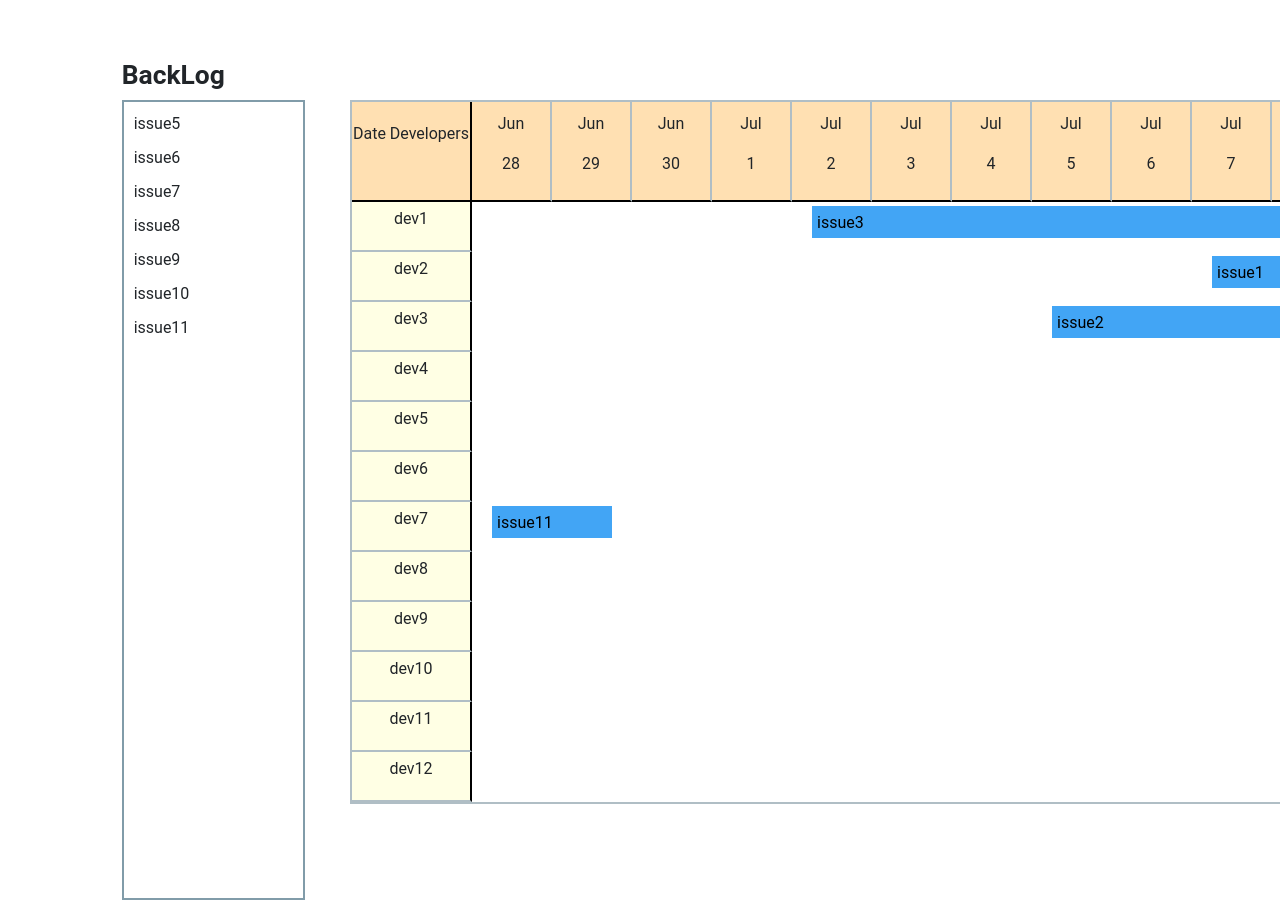
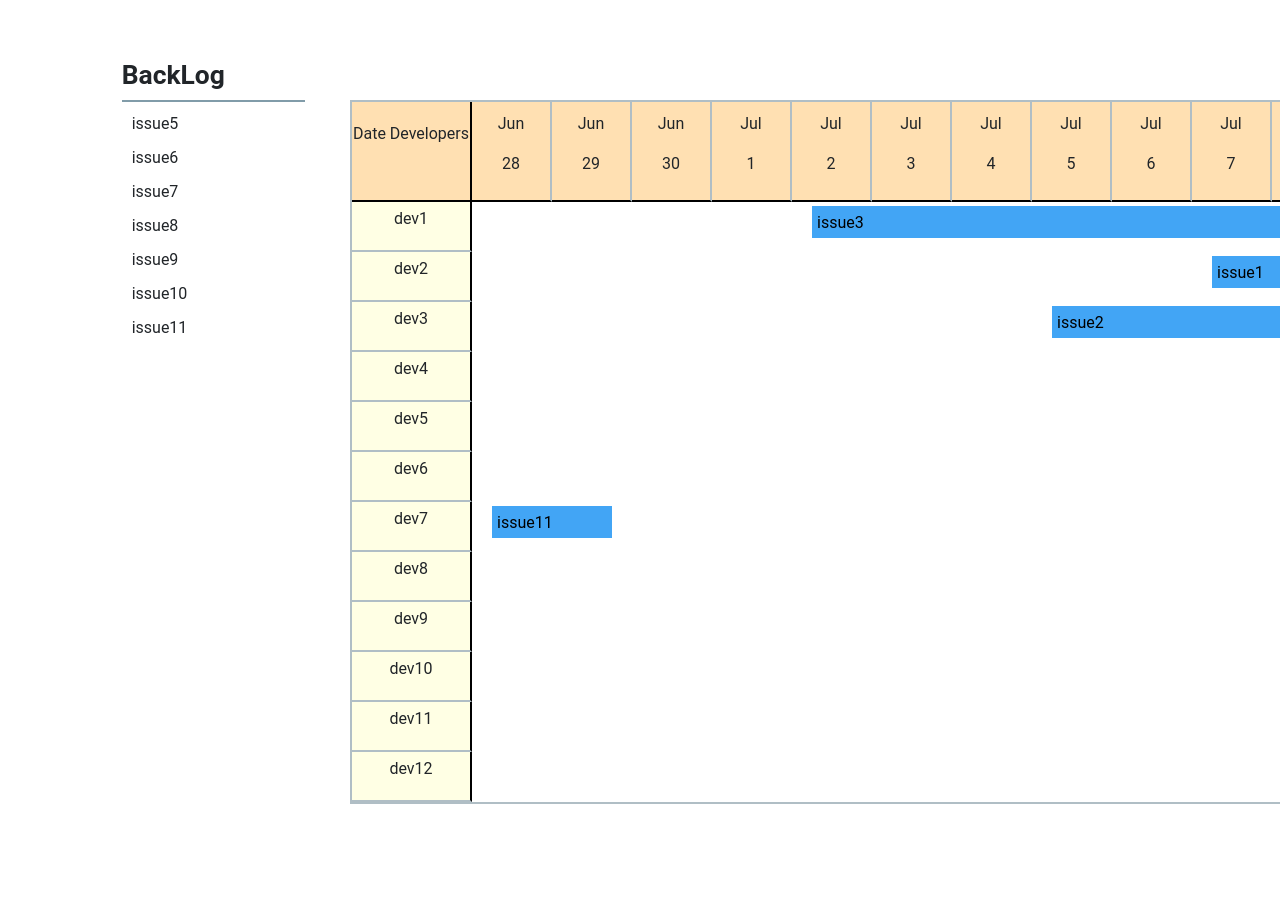
Before and after one commit to Vorder/Crow, a Vue app: page / in a window 1280 px wide. Shown: the top 900 px of the page. After the commit the page ends 804 px from the top, so only its background shows below. Built offline with nearby package versions, Linux system fonts and the light colour scheme; the HTML template or start-up script is replaced by a standard one.

Commit message:
Remove backlog border

```diff
--- a/src/components/Backlog.vue
+++ b/src/components/Backlog.vue
@@ -24,8 +24,8 @@ export default {
     text-align: left;
 }
 #log {
-    border: 2px solid #819ca9;
-    height: 800px;
+    border-top: 2px solid #819ca9;
+    /* height: 800px; */
     width: 100%;
 }
 .issue_item {
```
